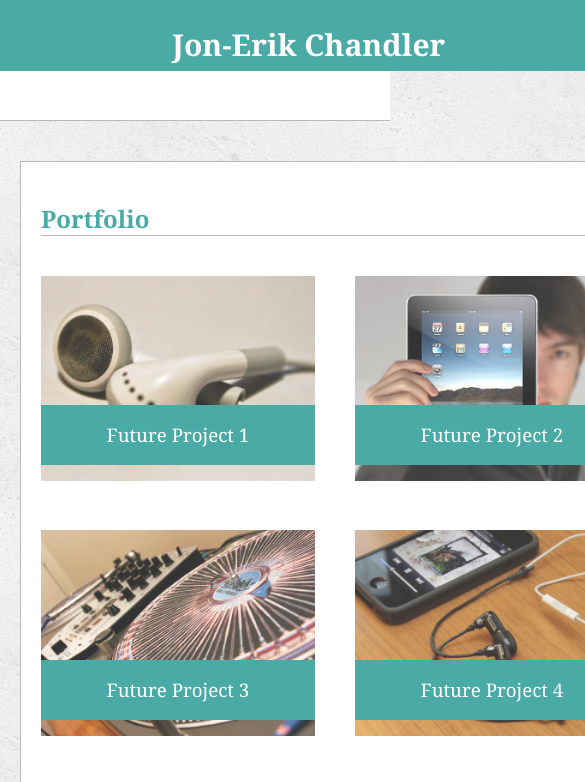
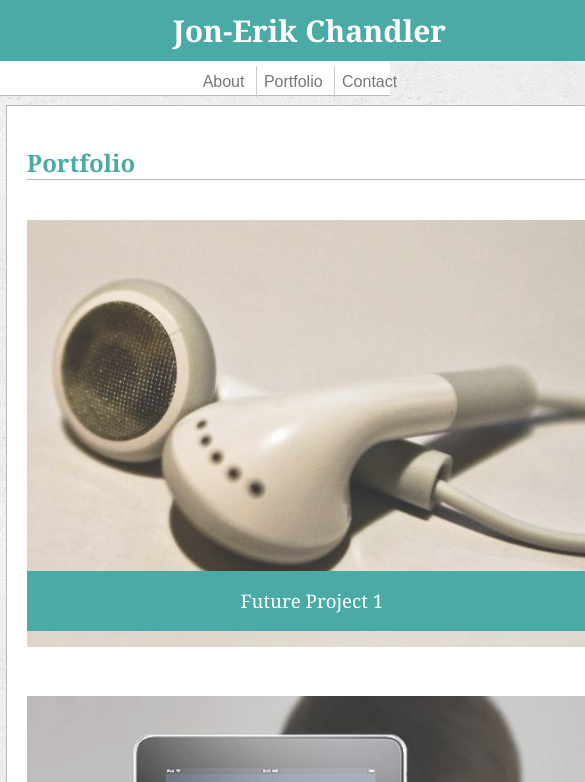
Before and after one commit to Jon-Erik/Responsive-Portfolio, a plain HTML site: page portfolio.html in a window 390 px wide. Shown: the top 782 px of the page, 585 px wide, since content can reach past the window. Drawn offline with Linux system fonts and the light colour scheme.

Commit message:
nearly finished

```diff
--- a/assets/css/style.css
+++ b/assets/css/style.css
@@ -27,18 +27,15 @@ li {
 	border-left-width: 1px;
 }
 
-#logo {
+h1 {
   font-family: Georgia, Times, "Times New Roman", serif;
   font-size: 30px;
   font-weight: 700;
-  line-height: 90px;
   color: #fff;
   text-decoration: none;
   background: #4aaaa5;
-  padding-bottom: 5.5px;
-  padding-top: 28px;
-  padding-left: 15px;
-  padding-right: 15px;
+  margin: 0;
+  padding: 17px 10px;
 }
 
 body {
@@ -134,6 +131,8 @@ nav {
 ul {
 	list-style-type: none;
 	display: inline;
+	position: relative;
+    left: 30px;
 }
 
 a {
@@ -192,90 +191,158 @@ footer {
 }
 
 @media screen and (max-width: 980px) {
-    #bio-image {
-    	float: none;
+    .container {
+		width: 700px;
+}
+
+	#main-bio {
+		width: 46%
+	}
+
+	#bio-image {
+		width: 100%;
+		margin-bottom: 15px;
+	}
+
+	.name-nav {
+		width: 700px;
+	}
+
+	ul {
+		position: relative;
+		left: -105%;
+	}
+
+    #info-box {
+    	width: 100%;
     }
-    #main-bio {
-    	width: 305px;
-    	margin-left: 60px;
+
+    .projectlist img {
+    	width: 117%;
     }
-    #logo {
-    	margin-left: 60px;
+
+    .projectlist h3 {
+    	width: 106.1%;
     }
-    ul {
-    	position: relative;
-    	right: 300px;
-    }
+
     #messagebox {
-    	width: 280px;
+    	width: 100%;
     }
 }
 
 @media screen and (max-width: 768px) {
-    #bio-image {
-    	float: none;
+    .container {
+		width: 680px;
+    	margin: 2.5%;
+	}
+
+	#main-bio {
+		width: 100%
+	}
+
+	#bio-image {
+		width: 50%;
+		margin-bottom: 15px;
+	}
+
+	.name-nav {
+		width: 680px;
+    	margin-left: 2.5%;
+	}
+
+	ul {
+		position: relative;
+		left: -63%;
+	}
+
+    #info-box {
+    	width: 100%;
     }
-    #main-bio {
-    	width: 675px;
-    	margin-left: 20px;
+
+    .projectlist img {
+    	width: 117%;
     }
-    #logo {
-    	margin-left: 20px;
+
+    .projectlist h3 {
+    	width: 106.1%;
     }
-    ul {
-    	position: relative;
-    	right: 165px;
-    }
+
     #messagebox {
     	width: 100%;
     }
 
     #contact-info {
-    	margin-left: 20px;
-    	width: 675px;
     	float: none;
-    	margin-top: 30px;
     	clear: both;
+    	width: 100%;
     }
+
+    .projectlist:nth-child(even) {
+    margin-right: 13%;
+	}
+
+}
+
+@media screen and (max-width: 640px) {
+    .container {
+		width: 570px;
+    	margin: 1.5%;
+	}
+
+	#main-bio {
+		width: 100%;
+		margin-top: 3px;
+	}
+
+	#bio-image {
+		width: 100%;
+		margin-bottom: 15px;
+	}
+
+	.name-nav {
+		width: 640px;
+    	margin: 0;
+	}
+
+	header {
+		width: 100%;
+		height: 95px;
+	}
+
+	h1 {
+		padding: 10px 27%;
+	}
+
+	ul {
+		display: block;
+    	position: relative;
+    	bottom: 4px;
+    	padding-left: 0;
+	}
 
     #info-box {
     	width: 100%;
     }
-}
 
-@media screen and (max-width: 640px) {
-    #bio-image {
-    	float: none;
+    .projectlist img {
+    	width: 208%;
     }
-    #main-bio {
-    	width: 675px;
-    	margin-left: 20px;
+
+    .projectlist h3 {
+    	width: 197.1%;
     }
-    #logo {
-    	margin-left: 0;
-    	padding: 28px 172px 5.5px
-    }
-    ul {
-    	position: relative;
-    	right: 165px;
-    }
+
     #messagebox {
     	width: 100%;
     }
 
     #contact-info {
-    	margin-left: 20px;
-    	width: 675px;
     	float: none;
-    	margin-top: 30px;
     	clear: both;
-    }
-
-    #info-box {
     	width: 100%;
     }
 
-    header {
-    	height: 120px;
-    }
+    .projectlist:nth-child(even) {
+    margin-right: 13%;
+	}
 }
--- a/portfolio.html
+++ b/portfolio.html
@@ -6,7 +6,7 @@
 <body>
 	<header>
 		<div class="name-nav">
-			<a href="index.html" id="logo">Jon-Erik Chandler</a>
+			<a href="index.html" id="logo"><h1>Jon-Erik Chandler</h1></a>
 			<nav>
 				<ul>
 					<li><a href="index.html">About </a></li>
```
Also changed, not shown: contact.html (+1 -1 lines), index.html (+1 -1 lines).
